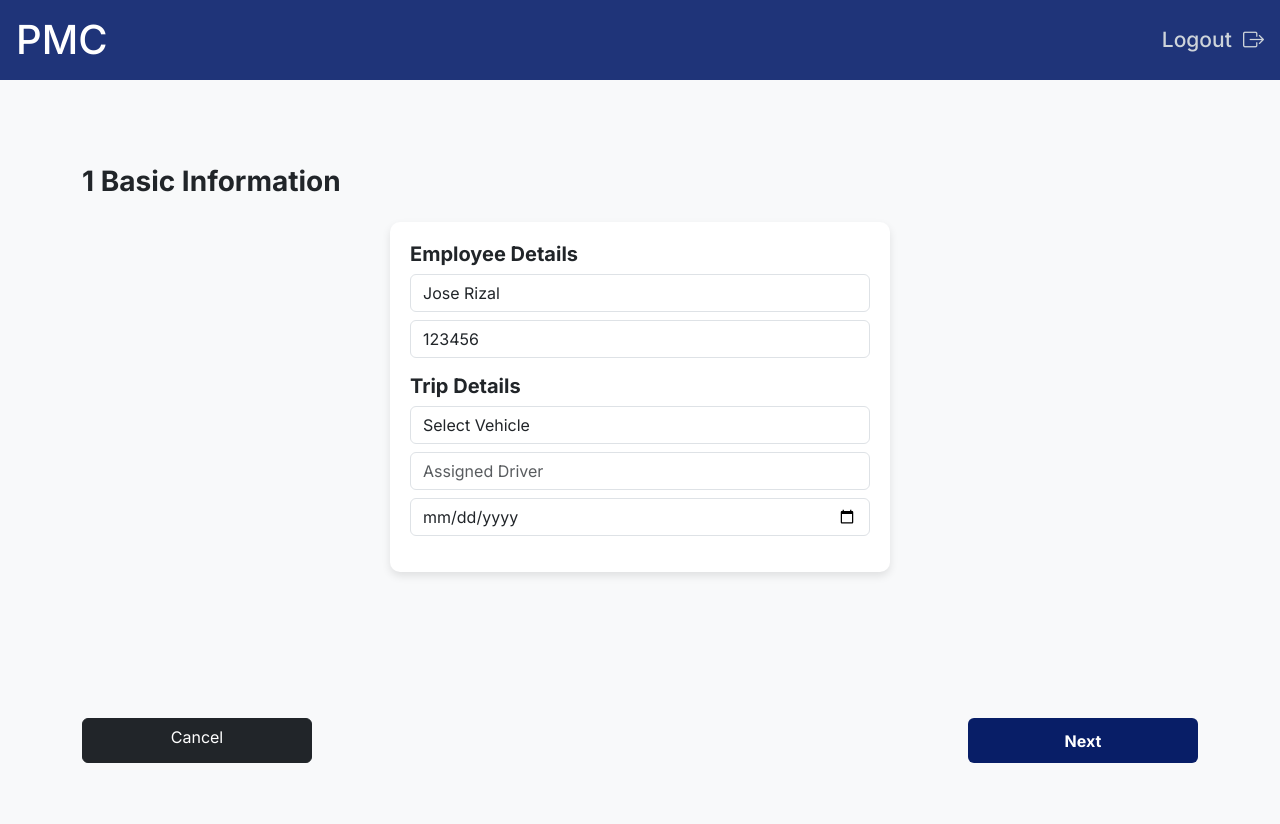
After one commit to LuisMada/BADPMC, a Django app: page /reports/create/ in a window 1280 px wide. The commit adds this page. Run offline with Django 5.2, Linux system fonts and the light colour scheme; the visitor is signed in with stand-in values (Sample User, id 1).

Commit message:
Added create report
Added basic info page, pre delivery & post delivery checklist pages

```diff
--- a/BAD_PMC/VehicleManagementSystem/templates/VehicleManagementSystem/base.html
+++ b/BAD_PMC/VehicleManagementSystem/templates/VehicleManagementSystem/base.html
@@ -13,7 +13,7 @@
 
     {% block extra_styles %}{% endblock %}
 </head>
-<body>
+<body style="height: 100vh;">
     <nav class="navbar navbar-dark pmc-navbar px-3">
         <a class="navbar-brand" href="#">PMC</a>
 
@@ -25,7 +25,7 @@
     </nav>
 
     <!-- Main Content -->
-    <div class="container-fluid mt-4" style="padding: 0 20px;">
+    <div class="container-fluid mt-4" style="padding: 0 20px;height: calc(100% - 80px);">
         {% block content %}{% endblock %}
     </div>
 
--- /dev/null
+++ b/BAD_PMC/VehicleManagementSystem/templates/VehicleManagementSystem/create_report.html
@@ -0,0 +1,218 @@
+{% extends "VehicleManagementSystem/base.html" %}
+{% load static %}
+
+{% block title %}Trip Form | {% endblock %}
+
+{% block extra_styles %}
+<!-- <link rel="stylesheet" href="{% static 'myapp/css/trip_form.css' %}" /> -->
+<style>
+    body {
+        background-color: #f8f9fa;
+    }
+    .form-container {
+        background: white;
+        padding: 20px;
+        border-radius: 10px;
+        box-shadow: 0 4px 8px rgba(0, 0, 0, 0.1);
+        max-width: 500px;
+        margin: auto;
+    }
+    .btn-blue {
+        background-color: #1f357d;
+        color: white;
+        border-radius: 6px;
+        padding: 10px 20px;
+        font-weight: bold;
+    }
+    .btn-blue:hover {
+        background-color: #162b63;
+    }
+    .hidden {
+        display: none;
+    }
+    .table-wrapper {
+        border-radius: 10px;
+        overflow: hidden;
+        border-bottom: 15px solid #394B85;
+    }
+    .inspection-table {
+        width: 100%;
+        border-collapse: collapse;
+        background: white;
+        border-radius: 10px;
+        overflow: hidden;
+        border-bottom: 15px solid #394B85;
+    }
+    .inspection-table th {
+        background-color: #1f357d;
+        color: white;
+        padding: 10px;
+        text-align: left;
+    }
+    .inspection-table td {
+        padding: 4px;
+        /* border-bottom: 1px solid #ddd; */
+    }
+    .inspection-table .part {
+        font-size: 21px;font-weight: 500;
+    }
+
+    .comment-field {
+        border-color: #394B85;
+        border-radius: 10px;
+    }
+    .page-button {
+        width: 230px; height: 45px;
+    }
+</style>
+{% endblock %}
+
+{% block content %}
+<div class="container mt-4" style="height: 100%">
+    <!-- Trip Form (Step 1) -->
+    <div id="tripForm" class="d-flex flex-column justify-content-around" style="height: 100%;">
+        <div class="row justify-content-center">
+            <div class="col-md-12">
+                <h3 class="fw-bold">1 Basic Information</h3>
+                <div class="form-container mt-4">
+                    <form id="tripFormElement">
+                        {% csrf_token %}
+                        <div class="mb-3">
+                            <h5 class="fw-bold">Employee Details</h5>
+                            <input type="text" class="form-control" value="Jose Rizal" readonly>
+                            <input type="text" class="form-control mt-2" value="123456" readonly>
+                        </div>
+                        <div class="mb-3">
+                            <h5 class="fw-bold">Trip Details</h5>
+                            <select class="form-control">
+                                <option>Select Vehicle</option>
+                            </select>
+                            <input type="text" class="form-control mt-2" placeholder="Assigned Driver" readonly>
+                            <input type="date" class="form-control mt-2">
+                        </div>
+
+                    </form>
+                </div>
+
+            </div>
+        </div>
+        <div class="row">
+            <div class="d-flex justify-content-between mt-4">
+                <a href="{% url 'dashboard' %}" class="btn btn-dark page-button">Cancel</a>
+                <button type="button" class="btn btn-blue page-button" onclick="showPreDelivery()">Next</button>
+            </div>
+        </div>
+    </div>
+
+    <!-- Pre-Delivery Inspection (Step 2) -->
+    <div id="preDeliveryForm" class="hidden flex-column justify-content-around" style="height: 100%;">
+        <div class="row">
+            <h3 class="fw-bold">2 Pre-Delivery Inspection</h3>
+                <p>Mitsubishi - L300 2018</p>
+        </div>
+        <div class="row justify-content-center">
+            <div class="col-md-6">
+                <div class="table-wrapper">
+                    <table class="inspection-table">
+                        <thead>
+                            <tr>
+                                <th>Vehicle Component</th>
+                                <th>Status</th>
+                            </tr>
+                        </thead>
+                        <tbody>
+                            <tr><td class="part">Battery</td><td><select class="form-control"><option>OK</option><option>Needs Repair</option></select></td></tr>
+                            <tr><td class="part">Lights</td><td><select class="form-control"><option>OK</option><option>Needs Repair</option></select></td></tr>
+                            <tr><td class="part">Oil</td><td><select class="form-control"><option>OK</option><option>Needs Repair</option></select></td></tr>
+                            <tr><td class="part">Water</td><td><select class="form-control"><option>OK</option><option>Needs Repair</option></select></td></tr>
+                            <tr><td class="part">Brakes</td><td><select class="form-control"><option>OK</option><option>Needs Repair</option></select></td></tr>
+                            <tr><td class="part">Air</td><td><select class="form-control"><option>OK</option><option>Needs Repair</option></select></td></tr>
+                            <tr><td class="part">Gas</td><td><select class="form-control"><option>OK</option><option>Needs Repair</option></select></td></tr>
+                        </tbody>
+                    </table>
+                </div>
+
+            </div>
+            <div class="col-md-6">
+                <textarea class="form-control mt-3 comment-field" placeholder="Enter comment here..."></textarea>
+                <textarea class="form-control mt-3 comment-field" placeholder="Enter damages incurred here..."></textarea>
+            </div>
+        </div>
+        <div class="d-flex justify-content-between mt-4">
+            <button type="button" class="btn btn-dark page-button" onclick="showTripForm()">Back</button>
+            <button type="button" class="btn btn-blue page-button" onclick="showPostDelivery()">Next</button>
+        </div>
+    </div>
+
+    <div id="postDeliveryForm" class="hidden flex-column justify-content-around" style="height: 100%;">
+        <div class="row">
+            <h3 class="fw-bold">2 Post-Delivery Inspection</h3>
+                <p>Mitsubishi - L300 2018</p>
+        </div>
+        <div class="row justify-content-center">
+            <div class="col-md-6">
+                <div class="table-wrapper">
+                    <table class="inspection-table">
+                        <thead>
+                            <tr>
+                                <th>Vehicle Component</th>
+                                <th>Status</th>
+                            </tr>
+                        </thead>
+                        <tbody>
+                            <tr><td class="part">Battery</td><td><select class="form-control"><option>OK</option><option>Needs Repair</option></select></td></tr>
+                            <tr><td class="part">Lights</td><td><select class="form-control"><option>OK</option><option>Needs Repair</option></select></td></tr>
+                            <tr><td class="part">Oil</td><td><select class="form-control"><option>OK</option><option>Needs Repair</option></select></td></tr>
+                            <tr><td class="part">Water</td><td><select class="form-control"><option>OK</option><option>Needs Repair</option></select></td></tr>
+                            <tr><td class="part">Brakes</td><td><select class="form-control"><option>OK</option><option>Needs Repair</option></select></td></tr>
+                            <tr><td class="part">Air</td><td><select class="form-control"><option>OK</option><option>Needs Repair</option></select></td></tr>
+                            <tr><td class="part">Gas</td><td><select class="form-control"><option>OK</option><option>Needs Repair</option></select></td></tr>
+                        </tbody>
+                    </table>
+                </div>
+
+            </div>
+            <div class="col-md-6">
+                <textarea class="form-control mt-3 comment-field" placeholder="Enter comment here..."></textarea>
+                <textarea class="form-control mt-3 comment-field" placeholder="Enter damages incurred here..."></textarea>
+            </div>
+        </div>
+        <div class="d-flex justify-content-between mt-4">
+            <button type="button" class="btn btn-dark page-button" onclick="showPreDelivery()">Back</button>
+            <button type="submit" class="btn btn-blue page-button">Finish</button>
+        </div>
+    </div>
+</div>
+
+<script>
+    function showPreDelivery() {
+        document.getElementById("tripForm").classList.add("hidden");
+        document.getElementById("tripForm").classList.remove("d-flex");
+
+        document.getElementById("preDeliveryForm").classList.remove("hidden");
+        document.getElementById("preDeliveryForm").classList.add("d-flex");
+
+        document.getElementById("postDeliveryForm").classList.add("hidden");
+        document.getElementById("postDeliveryForm").classList.remove("d-flex");
+    }
+
+    function showPostDelivery() {
+        document.getElementById("preDeliveryForm").classList.add("hidden");
+        document.getElementById("preDeliveryForm").classList.remove("d-flex");
+
+        document.getElementById("postDeliveryForm").classList.remove("hidden");
+        document.getElementById("postDeliveryForm").classList.add("d-flex");
+    }
+
+    function showTripForm() {
+        document.getElementById("tripForm").classList.remove("hidden");
+        document.getElementById("tripForm").classList.add("d-flex");
+
+        document.getElementById("preDeliveryForm").classList.add("hidden");
+        document.getElementById("preDeliveryForm").classList.remove("d-flex");
+
+        document.getElementById("postDeliveryForm").classList.add("hidden");
+        document.getElementById("postDeliveryForm").classList.remove("d-flex");
+    }
+</script>
+{% endblock %}
--- a/BAD_PMC/VehicleManagementSystem/templates/VehicleManagementSystem/dashboard.html
+++ b/BAD_PMC/VehicleManagementSystem/templates/VehicleManagementSystem/dashboard.html
@@ -39,10 +39,11 @@
                 {% elif request.user.role == "warehouse_staff" %}
 
                 <div class="action-button-container text-center">
-                    <button class="btn btn-light shadow p-4 btn-blue action-button">
+                    <a href="{% url 'create_report' %}" class="btn btn-light shadow p-4 btn-blue action-button">
                         <i class="bi bi-file-earmark-plus fs-1"></i>
-                    </button>
+                    </a>
                     <p class="mt-2 action-button-text">Create New Report</p>
+
                 </div>
                 <div class="action-button-container text-center">
                     <button class="btn btn-light shadow p-4 btn-blue action-button">
--- a/BAD_PMC/VehicleManagementSystem/urls.py
+++ b/BAD_PMC/VehicleManagementSystem/urls.py
@@ -1,11 +1,13 @@
 from django.urls import path
-from .views import login_view, logout_view, register_view, driver_dashboard, management_dashboard, dashboard
+from .views import login_view, logout_view, register_view, dashboard, create_report # driver_dashboard, management_dashboard,
 
 urlpatterns = [
     path("login/", login_view, name="login"),
     path("logout/", logout_view, name="logout"),
     path("register/", register_view, name="register"),
-    path("driver/dashboard/", driver_dashboard, name="driver_dashboard"),
-    path("management/dashboard/", management_dashboard, name="management_dashboard"),
+    # path("driver/dashboard/", driver_dashboard, name="driver_dashboard"),
+    # path("management/dashboard/", management_dashboard, name="management_dashboard"),
     path("dashboard/", dashboard, name="dashboard"),
+    # create report
+    path("reports/create/", create_report, name="create_report"),
 ]
--- a/BAD_PMC/VehicleManagementSystem/views.py
+++ b/BAD_PMC/VehicleManagementSystem/views.py
@@ -43,13 +43,13 @@ def register_view(request):
     return render(request, "VehicleManagementSystem/register.html", {"form": form})
 
 
-@login_required
-def driver_dashboard(request):
-    return render(request, "VehicleManagementSystem/driver_dashboard.html")
+# @login_required
+# def driver_dashboard(request):
+    # return render(request, "VehicleManagementSystem/driver_dashboard.html")
 
-@login_required
-def management_dashboard(request):
-    return render(request, "VehicleManagementSystem/management_dashboard.html")
+# @login_required
+# def management_dashboard(request):
+    # return render(request, "VehicleManagementSystem/management_dashboard.html")
 
 @login_required
 def dashboard(request):
@@ -105,3 +105,13 @@ def dashboard(request):
     ]
 
     return render(request, "VehicleManagementSystem/dashboard.html", {"sample_vehicles": sample_vehicles})
+
+
+@login_required
+def create_report(request):
+    # if request.method == "POST":
+    #     vehicle = request.POST["vehicle"]
+    #     report = request.POST["report"]
+    #     messages.success(request, f"Report for vehicle {vehicle} created successfully.")
+    #     return redirect("dashboard")
+    return render(request, "VehicleManagementSystem/create_report.html")
```
